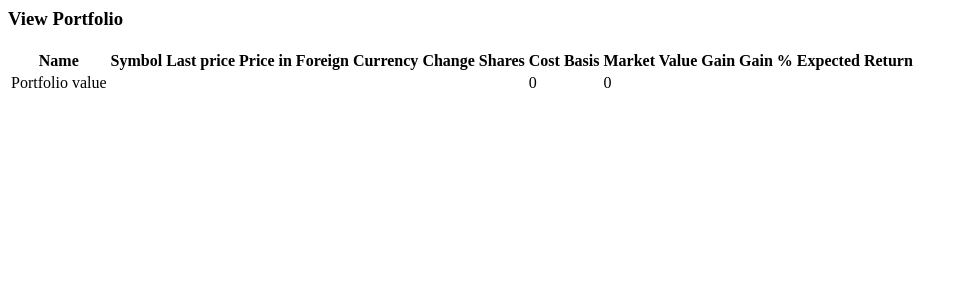
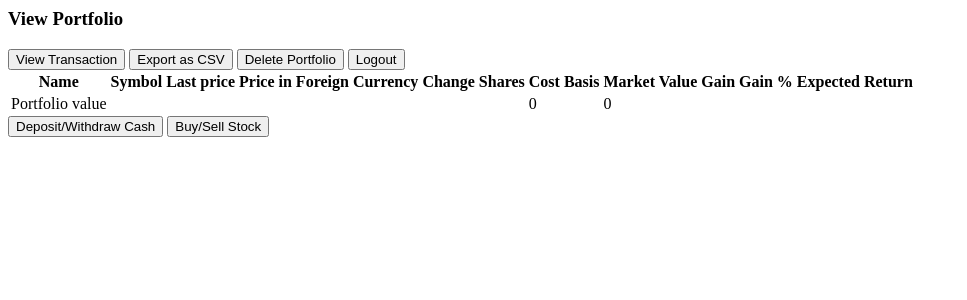
Before and after one commit to aravindadithya95/portfolio-manager, a PHP site: page /view_portfolio.php in a window 1280 px wide. Shown: the top 300 px of the page, without its empty margins (0-967 px from the left). Run offline with PHP 8.4, Linux system fonts and the light colour scheme; data comes from the database, SQL or seed files in the repository; data that the repository does not hold is empty.

Commit message:
Update commit

```diff
--- a/view_portfolio.php
+++ b/view_portfolio.php
@@ -30,6 +30,12 @@ $p_mkt_value = 0;
 </head>
 <body>
   <h3>View Portfolio</h3>
+
+  <button type="button">View Transaction</button>
+  <button type="button">Export as CSV</button>
+  <button type="button">Delete Portfolio</button>
+  <button type="button">Logout</button>
+
   <table>
     <tr>
       <th>Name</th>
@@ -156,5 +162,8 @@ $p_mkt_value = 0;
   <?php
   mysqli_close($conn);
   ?>
+  <button type="button">Deposit/Withdraw Cash</button>
+  <button type="button">Buy/Sell Stock</button>
+
 </body>
 </html>
```
